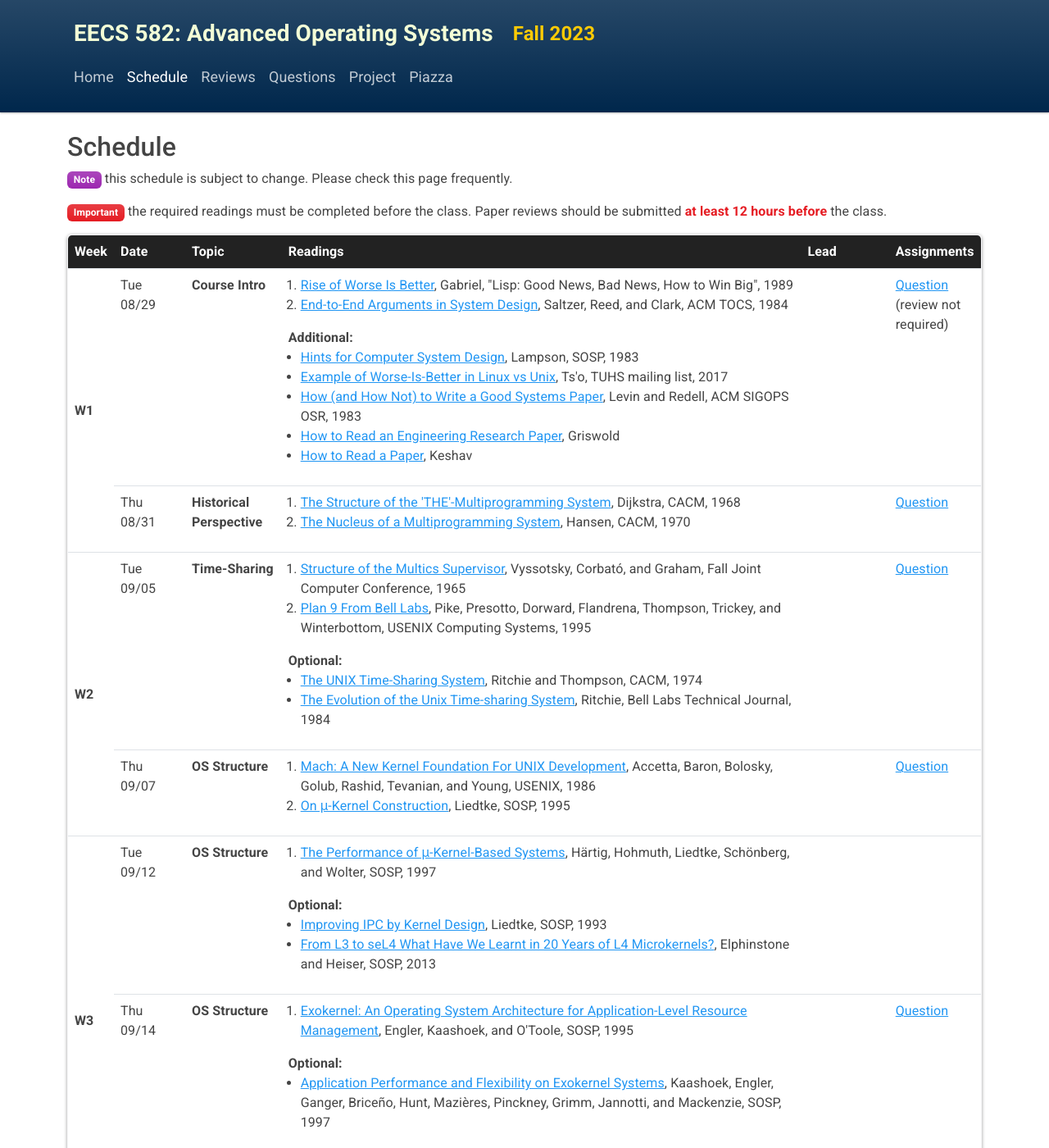
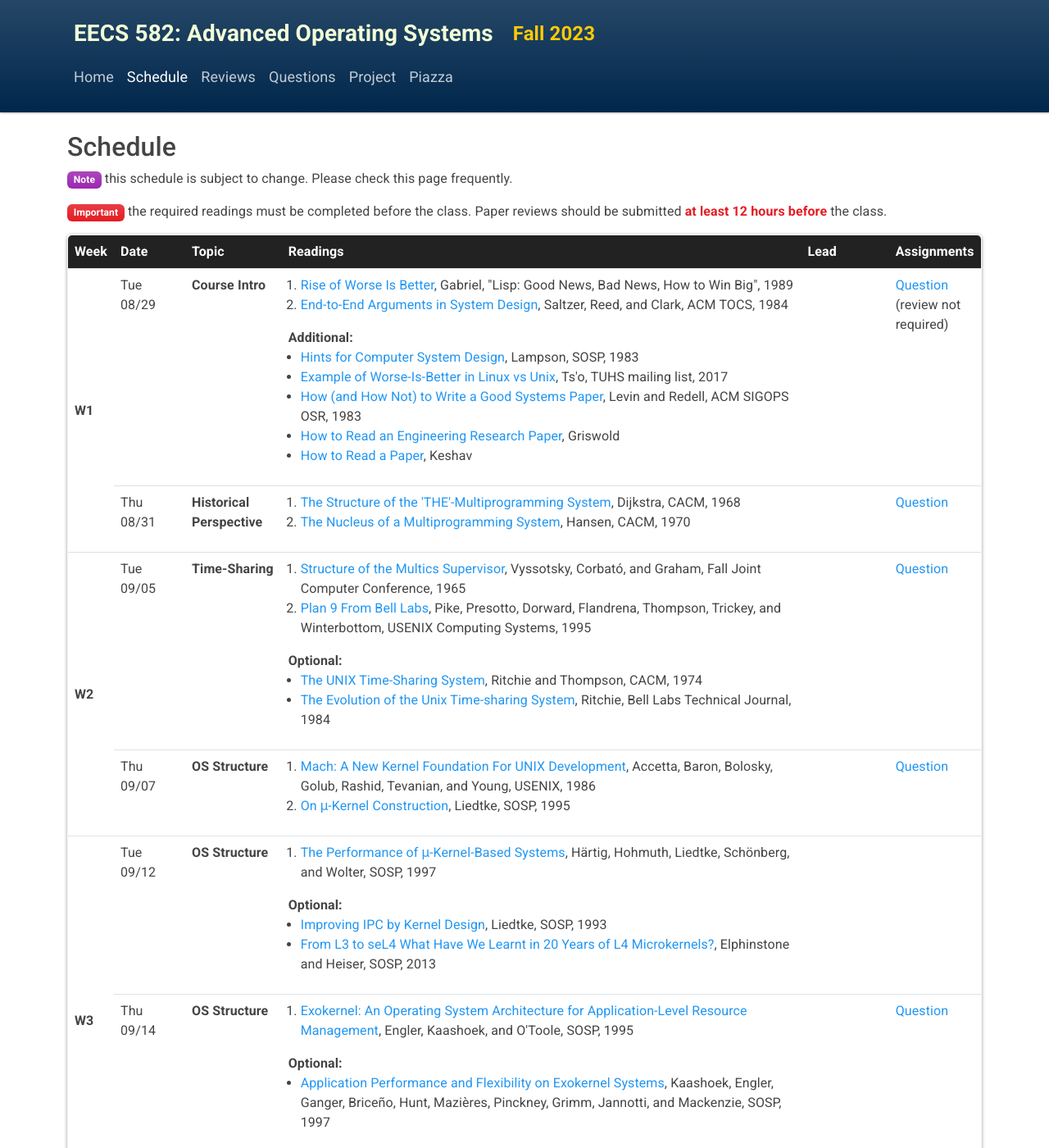
Before and after one commit to eecs582/eecs582.github.io, a Jekyll site: the page built from schedule.html, in a window 1280 px wide and 1400 px high. Shown: the whole window at 82% size. Built offline with Jekyll 4.4.1, drawn with Linux system fonts in a browser that asks for light colours.

Commit message:
remove underline for links in schedule table to make it less busy

```diff
--- a/assets/css/site.css
+++ b/assets/css/site.css
@@ -123,6 +123,9 @@ a {
   font-size: 16px;
   margin-bottom: 0rem;
 }
+#schedule-table a {
+  text-decoration: none;
+}
 th {
   font-weight: bold;
 }
```
